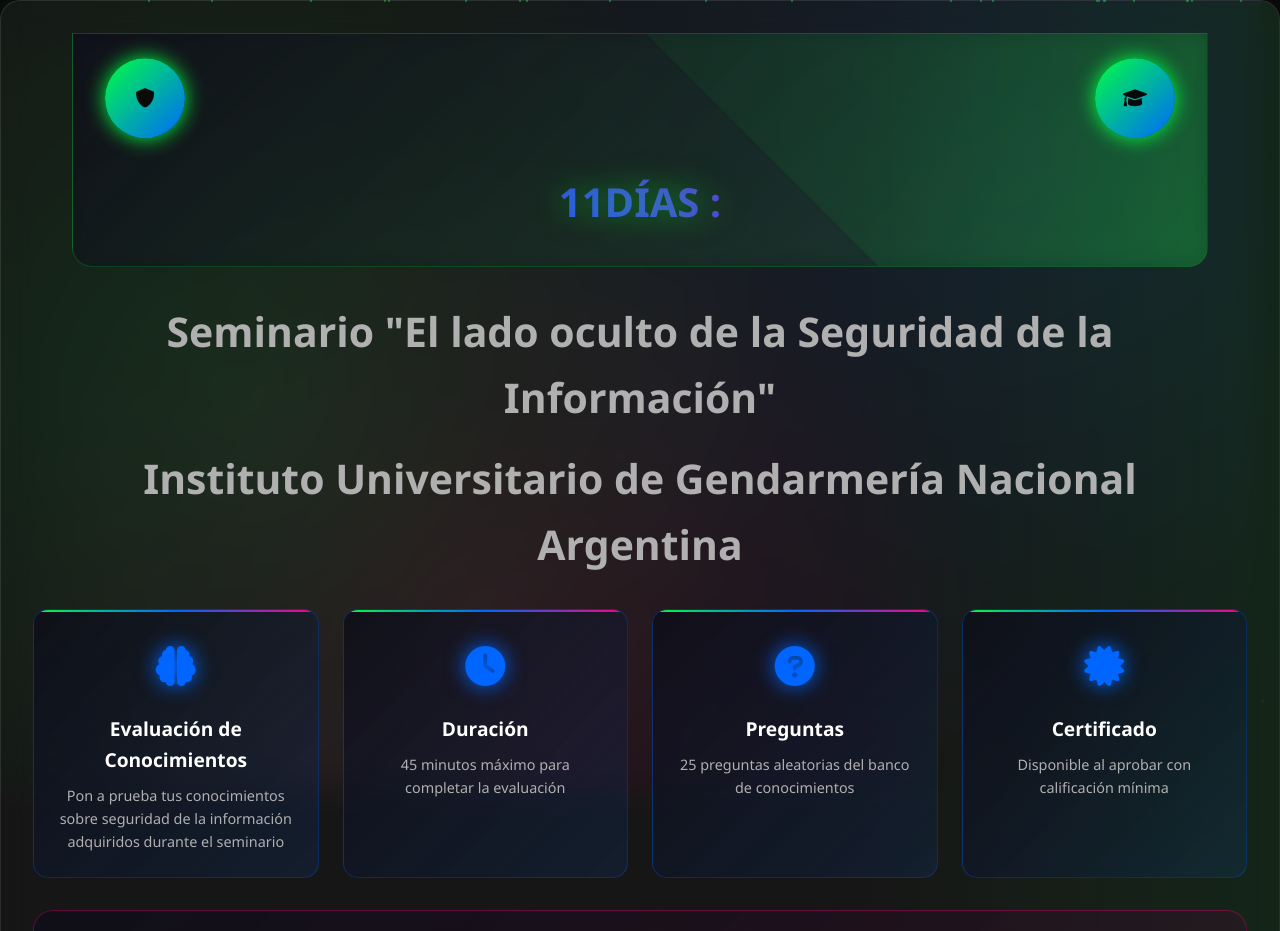
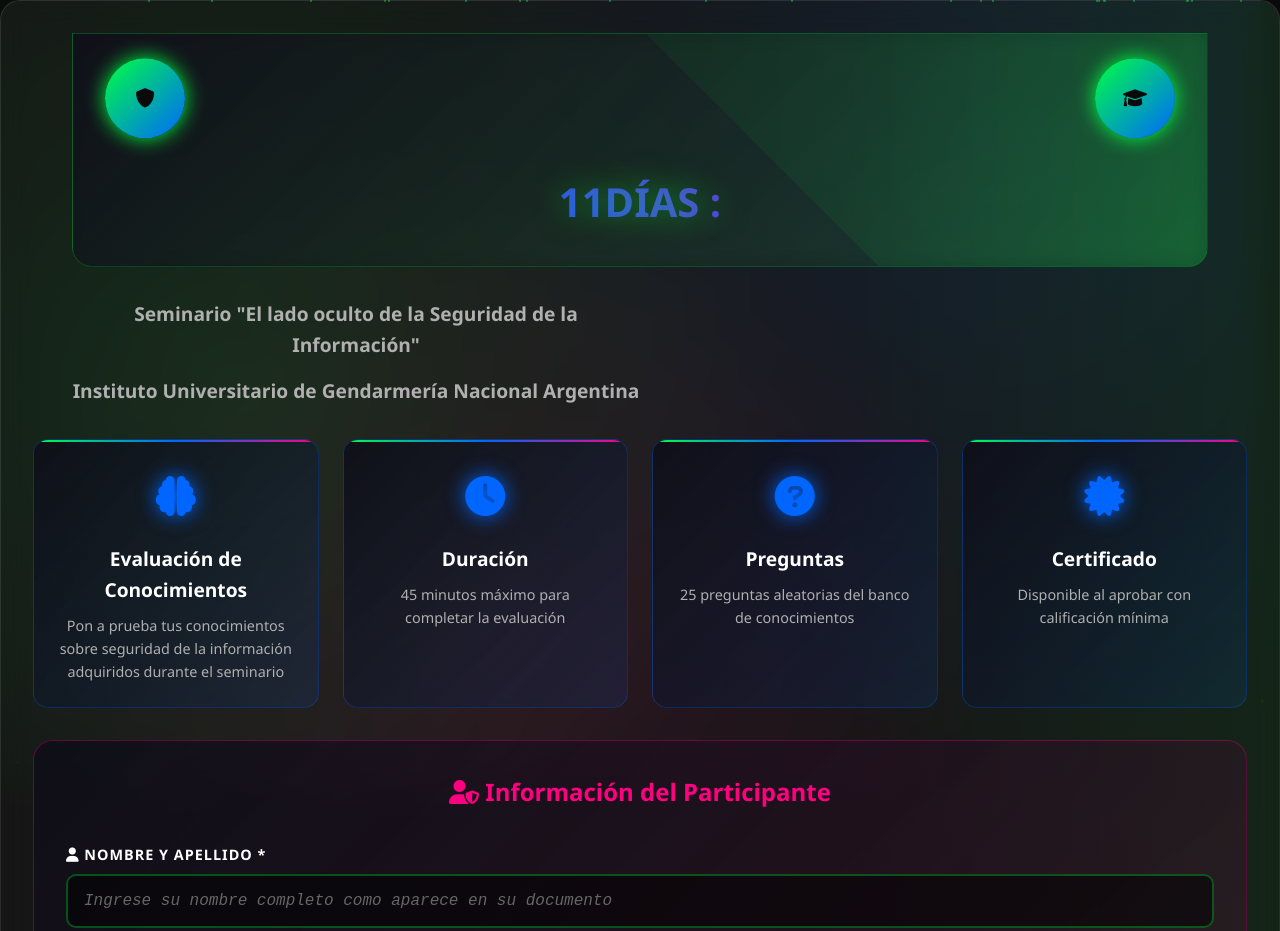
Before and after one commit to canaric/cyberevaluacion, a website: page index.html in a window 1280 px wide. Shown: the top 931 px of the page. Drawn offline with nearby package versions, Linux system fonts and the light colour scheme.

Commit message:
Update styles.css

```diff
--- a/styles.css
+++ b/styles.css
@@ -171,11 +171,11 @@
 
 .subtitle{
   display: block;
-  width: 100%;                 /* ocupa todo el ancho del panel */
+  width: 50%;                 /* ocupa todo el ancho del panel */
   text-align: center;
   color: var(--text-secondary);/* mismo color que ya tenés */
   font-weight: 800;            /* negrita */
-  font-size: clamp(1.6rem, 2.2vw + 0.8rem, 2.8rem); /* más grande y responsive */
+  font-size: clamp(1.2rem, 1.8vw + 0.5rem, 1.2rem); /* más grande y responsive */
   margin: 1rem 0 0.75rem;
   position: relative;
   z-index: 2;
```
